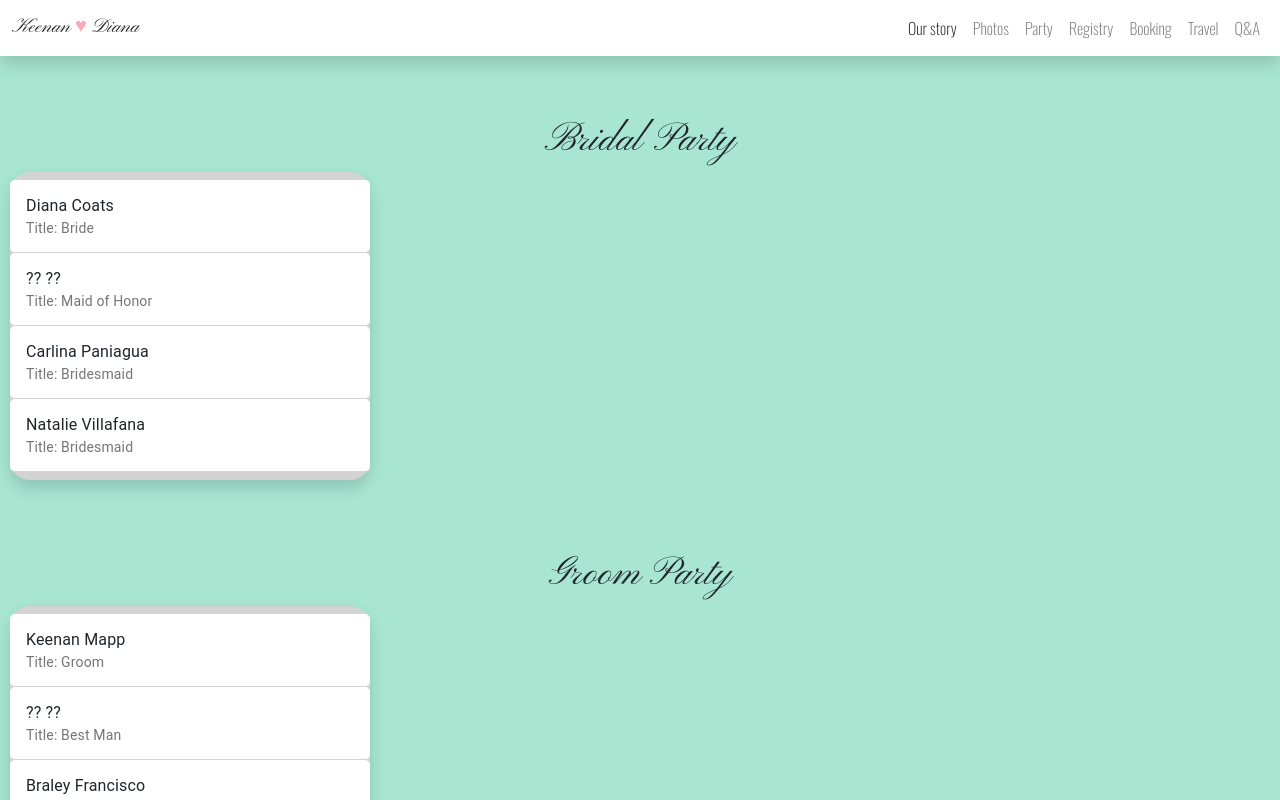
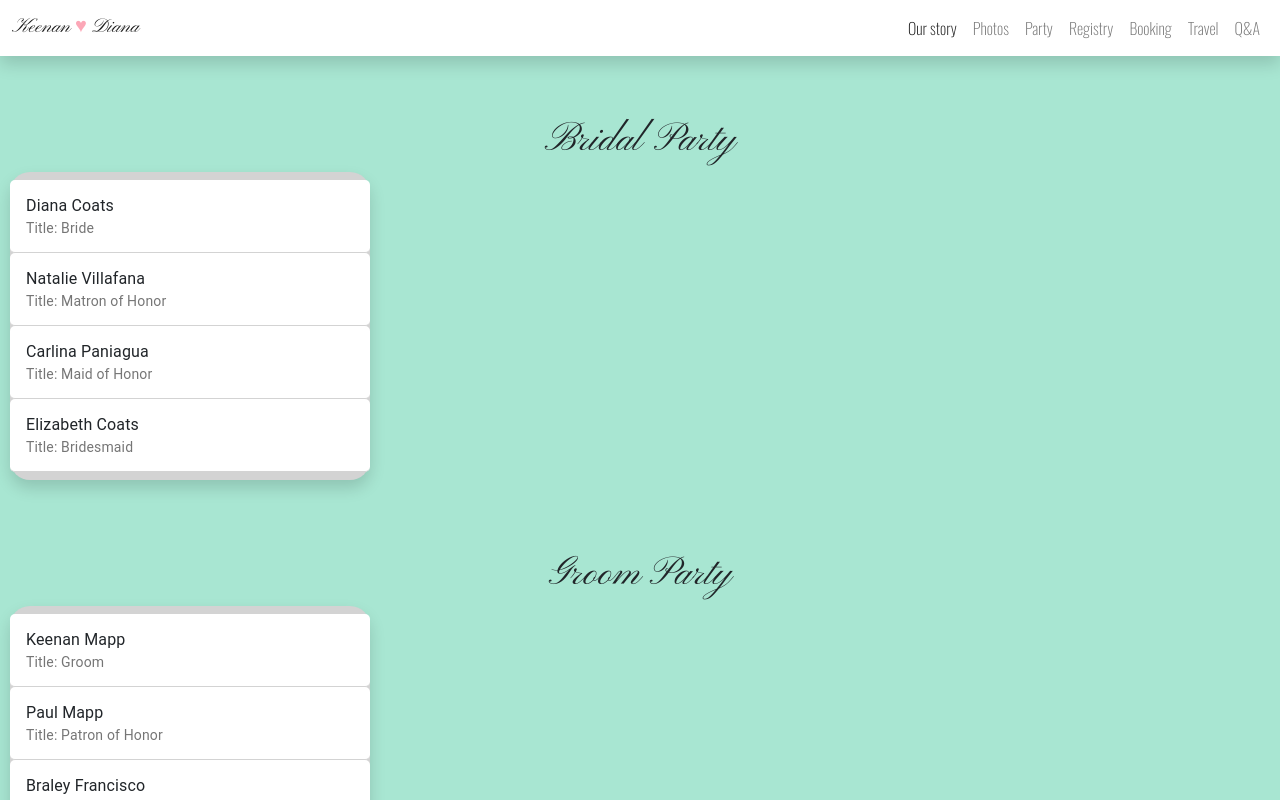
Before and after one commit to keenan560/wedding-website, a React (Create React App) app in the folder wedding-website/: page /party in a window 1280 px wide. Shown: the top 800 px of the page. Built offline with nearby package versions, Linux system fonts and the light colour scheme.

Commit message:
updated bridal party

```diff
--- a/wedding-website/src/components/Party.js
+++ b/wedding-website/src/components/Party.js
@@ -4,11 +4,8 @@ import { makeStyles } from "@material-ui/core/styles";
 import List from "@material-ui/core/List";
 import ListItem from "@material-ui/core/ListItem";
 import ListItemText from "@material-ui/core/ListItemText";
-
-import Avatar from "@material-ui/core/Avatar";
 import party from "../assets/party.jpg";
 import party2 from "../assets/party2.jpg";
-// import party3 from "../assets/party3.jpg";
 
 const useStyles = makeStyles((theme) => ({
   root: {
@@ -23,19 +20,20 @@ const useStyles = makeStyles((theme) => ({
 
 const brideParty = [
   { firstName: "Diana", lastName: "Coats", title: "Bride" },
-  { firstName: "??", lastName: "??", title: "Maid of Honor" },
-  { firstName: "Carlina", lastName: "Paniagua", title: "Bridesmaid" },
-  { firstName: "Natalie", lastName: "Villafana", title: "Bridesmaid" },
+  { firstName: "Natalie", lastName: "Villafana", title: "Matron of Honor" },
+  { firstName: "Carlina", lastName: "Paniagua", title: "Maid of Honor" },
+  { firstName: "Elizabeth", lastName: "Coats", title: "Bridesmaid" },
 ];
 const groomParty = [
   { firstName: "Keenan", lastName: "Mapp", title: "Groom" },
-  { firstName: "??", lastName: "??", title: "Best Man" },
+  { firstName: "Paul", lastName: "Mapp", title: "Patron of Honor" },
   { firstName: "Braley", lastName: "Francisco", title: "Groomsman" },
   { firstName: "Eric", lastName: "Saldibar", title: "Groomsman" },
 ];
 
 const otherList = [
   { firstName: "Jayden", lastName: "Kilroy", title: "Ring Bearer" },
+  { firstName: "Faith", lastName: "Villafana", title: "Flower Girl" },
   { firstName: "Victoria", lastName: "Villafana", title: "Flower Girl" },
   { firstName: "Sarah", lastName: "Paniagua", title: "Flower Girl" },
   { firstName: "Jiselle", lastName: "Mapp", title: "Flower Girl" },
@@ -58,9 +56,6 @@ function Party() {
           <List className={classes.root + " " + "shadow"}>
             {brideList.map((person, idx) => (
               <ListItem key={idx} className="party__item">
-                {/* <ListItemAvatar>
-                <Avatar></Avatar>
-              </ListItemAvatar> */}
                 <ListItemText
                   primary={person.firstName + " " + person.lastName}
                   secondary={"Title:" + " " + person.title}
@@ -74,9 +69,6 @@ function Party() {
           <List className={classes.root + " " + "shadow"}>
             {groomList.map((person, idx) => (
               <ListItem key={idx} className="party__item">
-                {/* <ListItemAvatar>
-                <Avatar></Avatar>
-              </ListItemAvatar> */}
                 <ListItemText
                   primary={person.firstName + " " + person.lastName}
                   secondary={"Title:" + " " + person.title}
```
